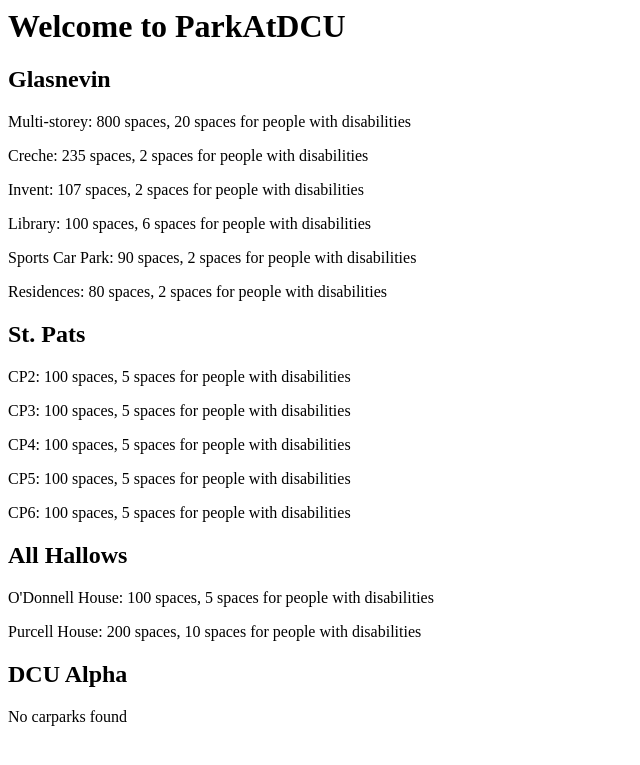
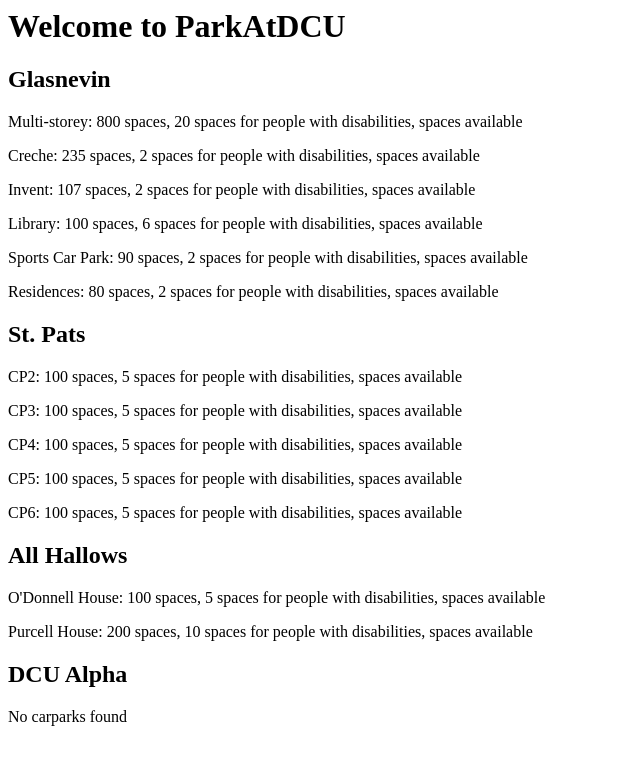
Before and after one commit to strickb2/ParkAtDCU-Project, a Django app: page /parkatdcu/ in a window 1280 px wide. Shown: the top 765 px of the page, without its empty margins (0-640 px from the left). Run offline with Django 3.2, Linux system fonts and the light colour scheme; data comes from the database, SQL or seed files in the repository; data that the repository does not hold is empty.

Commit message:
Code for A2

```diff
--- a/src/ca377/parkatdcu/templates/parkatdcu/index.html
+++ b/src/ca377/parkatdcu/templates/parkatdcu/index.html
@@ -1,5 +1,4 @@
 <h1>Welcome to ParkAtDCU</h1>
-
 {% for campus in campus_data %}
     <h2>{{ campus }}</h2>
     {% if campus in nullcarparks %}
@@ -7,7 +6,14 @@
     {% endif %}
     {% for carpark in carpark_data %}
         {% if carpark.campus_id == campus %}
-            <p>{{ carpark.name }}: {{ carpark.spaces }} spaces, {{ carpark.disabled_spaces }} spaces for people with disabilities</p>
+            {% for park, response in json %}
+                {% if carpark == park %}
+                    <p>{{ carpark.name }}: {{ carpark.spaces }} spaces,
+                        {{ carpark.disabled_spaces }} spaces for people with disabilities,
+                        {{ response }}
+                    </p>
+                {% endif %}
+            {% endfor %}
         {% endif %}
     {% endfor %}
 {% endfor %}
--- a/src/ca377/parkatdcu/views.py
+++ b/src/ca377/parkatdcu/views.py
@@ -1,5 +1,6 @@
 from django.shortcuts import render
 from django.http import HttpResponse
+import requests
 from .models import Carpark, Campus
 
 # Create your views here.
@@ -7,11 +8,21 @@
     carpark_data = Carpark.objects.all()
     campus_data = Campus.objects.all()
     nullcarparks = Campus.objects.filter(campus=None)
+    json = []
+    for park in carpark_data:
+        url = "https://jfoster.pythonanywhere.com/carparks/" + str(park)
+        res = requests.get(url)
+        json_data = res.json()
+        if "error_msg" in json_data:
+            json.append([park, "real time info not available"])
+        else:
+            json.append([park, str(json_data["spaces_available"]) + " spaces available"])
 
     context = {
         "carpark_data" : carpark_data,
         "campus_data" : campus_data,
-        "nullcarparks" : nullcarparks
+        "nullcarparks" : nullcarparks,
+        "json" : json
     }
 
     # retrieve carpark information from the database
```
